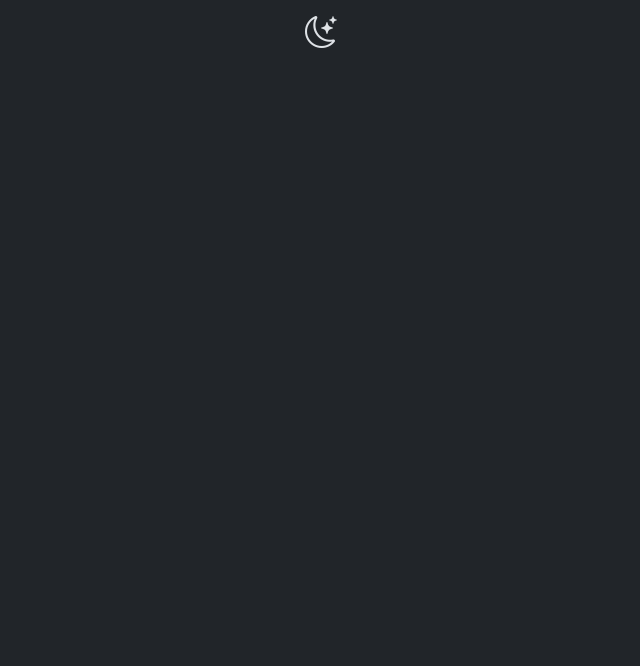
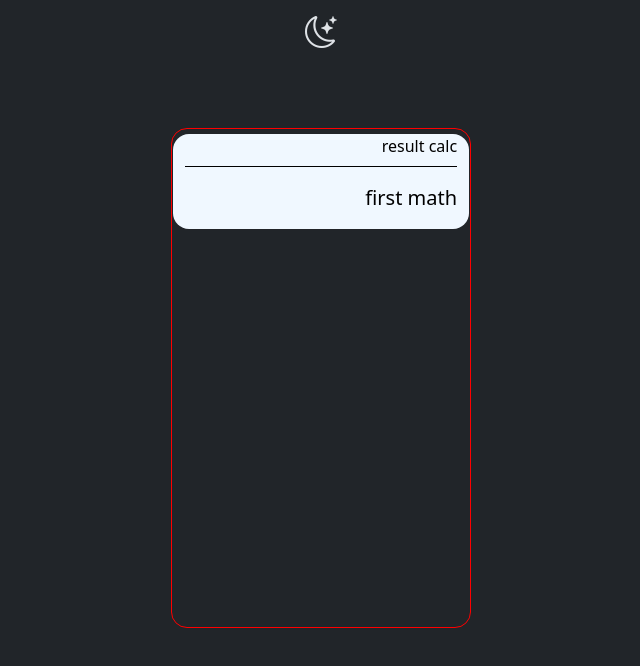
Before and after one commit to s-Radu/calculator, a plain HTML site: page index.html in a window 1280 px wide. Shown: the whole page, without its empty margins (319-959 px from the left). Drawn offline with nearby package versions, Linux system fonts and the light colour scheme.

Commit message:
result box added

```diff
--- a/assets/main.js
+++ b/assets/main.js
@@ -9,13 +9,10 @@ function toggleDarkMode() {
     } else {
       button.dataset.bsTheme = "dark";
     }
-    console.log(button.dataset.bsTheme);
   });
 }
 
-//> Event listeners
-
-darkModeBtn.addEventListener("click", () => {
+function buttonClasses() {
   if (darkModeBtn.classList.contains("bi-moon-stars")) {
     darkModeBtn.classList.remove("bi-moon-stars");
     darkModeBtn.classList.add("bi-brightness-high");
@@ -23,5 +20,11 @@ darkModeBtn.addEventListener("click", () => {
     darkModeBtn.classList.remove("bi-brightness-high");
     darkModeBtn.classList.add("bi-moon-stars");
   }
+}
+
+//> Event listeners
+
+darkModeBtn.addEventListener("click", () => {
+  buttonClasses();
   toggleDarkMode();
 });
--- a/assets/style.css
+++ b/assets/style.css
@@ -4,6 +4,28 @@
 }
 .bi:hover {
   animation: rotate-scale-up 0.65s linear both;
+}
+.calculator {
+  width: 300px;
+  min-height: 500px;
+  border-radius: 1rem;
+  border: 1px solid red;
+}
+.section {
+  margin-top: 10%;
+}
+.result-wrapper {
+  margin: 5px auto;
+  direction: rtl;
+  width: 92%;
+  min-height: 5rem;
+  border-radius: 1rem;
+  background-color: aliceblue;
+  color: black;
+}
+.result-calc {
+  padding-bottom: 0.5rem;
+  border-bottom: 1px solid black;
 }
 
 /** Animations */
--- a/index.html
+++ b/index.html
@@ -27,7 +27,18 @@
             <i class="bi bi-moon-stars mx-4" id="toggler"></i>
         </div>
     </nav>
-
+    <section class="section">
+        <div class="container d-flex justify-content-center align-items-center">
+            <div class="calculator">
+                <div class="row">
+                    <div class="col-12 result-wrapper">
+                        <p class="result-calc" id="result-calc">result calc</p>
+                        <p class="lead result" id="result">first math</p>
+                    </div>
+                </div>
+            </div>
+        </div>
+    </section>
 </body>
 
 </html>
```
